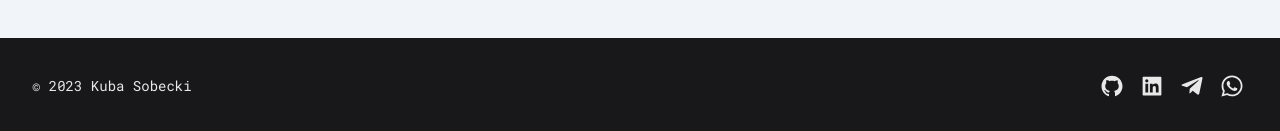
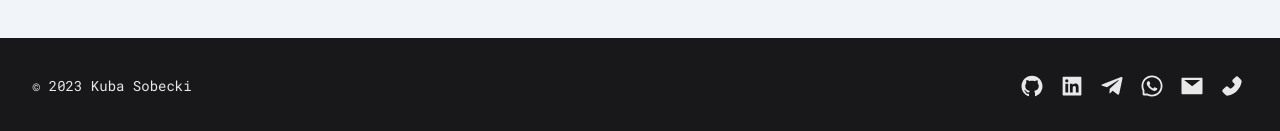
Before and after one commit to kubasobecki/kubasobecki.pl, a Next.js app: page / in a window 1280 px wide. Shown: the part 3738-3869 px from the top of the page. Built offline with nearby package versions, Linux system fonts and the light colour scheme.

Commit message:
Add tooltips to social links in the footer

```diff
--- a/components/layout/footer/footer.tsx
+++ b/components/layout/footer/footer.tsx
@@ -1,5 +1,20 @@
-import { AiOutlineGithub, AiFillLinkedin } from "react-icons/ai";
-import { FaTelegramPlane, FaWhatsapp } from "react-icons/fa";
+import {
+  AiOutlineGithub,
+  AiFillLinkedin,
+  AiFillMail,
+  AiFillPhone,
+  AiOutlineWhatsApp,
+} from "react-icons/ai";
+import { FaTelegramPlane } from "react-icons/fa";
+import { Tooltip } from "react-tooltip";
+import "react-tooltip/dist/react-tooltip.css";
+
+const tooltipStyle = {
+  backgroundColor: "hsl(var(--my-lime))",
+  color: "hsl(var(--my-dark))",
+  fontWeight: "bold",
+  margin: "0",
+};
 
 export default function Footer() {
   return (
@@ -7,36 +22,70 @@ export default function Footer() {
       <div className="flex space-x-2">
         <a
           href="https://github.com/kubasobecki/"
+          data-tooltip-id="tooltip-github"
+          data-tooltip-content="GitHub"
           target="_blank"
           rel="noreferrer"
           className="p-1 text-white/90 duration-300 hover:text-myLime"
         >
           <AiOutlineGithub size="24" />
         </a>
+        <Tooltip id="tooltip-github" style={tooltipStyle} />
         <a
           href="https://www.linkedin.com/in/kubasobecki/"
+          data-tooltip-id="tooltip-linkedin"
+          data-tooltip-content="LinkedIn"
           target="_blank"
           rel="noreferrer"
           className="p-1 text-white/90 duration-300 hover:text-myLime"
         >
           <AiFillLinkedin size="24" />
         </a>
+        <Tooltip id="tooltip-linkedin" style={tooltipStyle} />
         <a
           href="https://t.me/KubaSobecki"
+          data-tooltip-id="tooltip-telegram"
+          data-tooltip-content="Telegram"
           target="_blank"
           rel="noreferrer"
           className="p-1 text-white/90 duration-300 hover:text-myLime"
         >
           <FaTelegramPlane size="24" />
         </a>
+        <Tooltip id="tooltip-telegram" style={tooltipStyle} />
         <a
           href="https://wa.me/48519676788"
+          data-tooltip-id="tooltip-whatsapp"
+          data-tooltip-content="WhatsApp"
           target="_blank"
           rel="noreferrer"
           className="p-1 text-white/90 duration-300 hover:text-myLime"
         >
-          <FaWhatsapp size="24" />
+          <AiOutlineWhatsApp size="24" />
         </a>
+        <Tooltip id="tooltip-whatsapp" style={tooltipStyle} />
+        <a
+          href="mailto:kubasobecki@gmail.com"
+          data-tooltip-id="tooltip-email"
+          data-tooltip-content="Email"
+          target="_blank"
+          rel="noreferrer"
+          className="p-1 text-white/90 duration-300 hover:text-myLime"
+        >
+          <AiFillMail size="24" />
+        </a>
+        <Tooltip id="tooltip-email" style={tooltipStyle} />
+        <a
+          href="tel:+48519676788"
+          data-tooltip-id="tooltip-mobile"
+          data-tooltip-content="Mobile"
+          target="_blank"
+          rel="noreferrer"
+          className="p-1 text-white/90 duration-300 hover:text-myLime"
+        >
+          <AiFillPhone size="24" />
+        </a>
+        <Tooltip id="tooltip-mobile" style={tooltipStyle} />
       </div>
       <span className="text-white/90">
         © {new Date().getFullYear()} Kuba Sobecki
--- a/components/layout/layout.tsx
+++ b/components/layout/layout.tsx
@@ -1,14 +1,18 @@
 import Header from "./header/Header";
 import Footer from "./footer/Footer";
 
-export default function Layout({ children }) {
+export default function Layout({
+  showHeader = true,
+  showFooter = true,
+  children,
+}) {
   return (
     <>
-      <Header />
-      <main className="w-full p-8 pt-12">
+      {showHeader && <Header />}
+      <main className=" p-8 pt-12">
         <div className="mx-auto max-w-7xl">{children}</div>
       </main>
-      <Footer />
+      {showFooter && <Footer />}
     </>
   );
 }
--- a/package.json
+++ b/package.json
@@ -28,6 +28,7 @@
     "react-google-recaptcha": "^2.1.0",
     "react-hot-toast": "^2.4.0",
     "react-icons": "^4.8.0",
+    "react-tooltip": "^5.10.1",
     "typescript": "4.9.5",
     "yup": "^1.0.2"
   },
--- /dev/null
+++ b/pages/404.tsx
@@ -0,0 +1,13 @@
+import Layout from "@/components/layout/layout";
+import Link from "next/dist/client/link";
+
+export default function Custom404() {
+  return (
+    <div className="flex h-screen flex-col items-center justify-center">
+      <h1 className="font-mono text-2xl">404 - You are lost</h1>
+      <Link href="/" className="font-bold">
+        Return home?
+      </Link>
+    </div>
+  );
+}
--- a/pages/contact/index.tsx
+++ b/pages/contact/index.tsx
@@ -9,7 +9,7 @@ export default function Contact() {
         <title>kubasobecki.pl | contact</title>
       </Head>
       <Layout>
-        <h1 className="">Contact</h1>
+        <h1 className="">Let's talk</h1>
         <div className="grid gap-8 md:grid-cols-2">
           <div className="rounded bg-slate-200 p-4">
             <p>Kuba Sobecki</p>
--- a/pages/index.tsx
+++ b/pages/index.tsx
@@ -1,7 +1,10 @@
 import Layout from "@/components/layout/Layout";
+import { useAppSelector } from "@/utilities/hooks";
 import Head from "next/head";
 
 export default function Home() {
+  const { theme } = useAppSelector((state: RootState) => state);
+
   return (
     <>
       <Head>
@@ -89,7 +92,7 @@ export default function Home() {
               d="M293 128h74l7 2 5-5c11-11 3-29-12-29h-74a32 32 0 0 0-22 9l-83 83c-7 7-7 17 0 24l4 4 79-79a32 32 0 0 1 22-9z"
             />
             <path
-              fill="#18181B"
+              fill={theme === "dark" ? "#FFFFFF" : "#18181B"}
               d="M0 32h96v96L0 32zm252 220 122-122-7-2h-74a32 32 0 0 0-22 9l-79 79 36 36c7 7 17 7 24 0zm127 231L163 267c-6-6-16-6-22 0l-45 45v-99a32 32 0 0 0-9-22l-73-73c-5-5-14-2-14 5v372c0 15 18 23 29 12l123-123 119 119a32 32 0 0 0 22 9h74c15 0 23-18 12-29z"
             />
             <circle cx="552" cy="148" r="148" fill="#FFF" />
@@ -194,7 +197,7 @@ export default function Home() {
               d="M293 128h74l7 2 5-5c11-11 3-29-12-29h-74a32 32 0 0 0-22 9l-83 83c-7 7-7 17 0 24l4 4 79-79a32 32 0 0 1 22-9z"
             />
             <path
-              fill="#18181B"
+              fill={theme === "dark" ? "#FFFFFF" : "#18181B"}
               d="M0 32h96v96L0 32zm252 220 122-122-7-2h-74a32 32 0 0 0-22 9l-79 79 36 36c7 7 17 7 24 0zm127 231L163 267c-6-6-16-6-22 0l-45 45v-99a32 32 0 0 0-9-22l-73-73c-5-5-14-2-14 5v372c0 15 18 23 29 12l123-123 119 119a32 32 0 0 0 22 9h74c15 0 23-18 12-29z"
             />
             <circle cx="552" cy="148" r="148" fill="#FFF" />
@@ -299,7 +302,7 @@ export default function Home() {
               d="M293 128h74l7 2 5-5c11-11 3-29-12-29h-74a32 32 0 0 0-22 9l-83 83c-7 7-7 17 0 24l4 4 79-79a32 32 0 0 1 22-9z"
             />
             <path
-              fill="#18181B"
+              fill={theme === "dark" ? "#FFFFFF" : "#18181B"}
               d="M0 32h96v96L0 32zm252 220 122-122-7-2h-74a32 32 0 0 0-22 9l-79 79 36 36c7 7 17 7 24 0zm127 231L163 267c-6-6-16-6-22 0l-45 45v-99a32 32 0 0 0-9-22l-73-73c-5-5-14-2-14 5v372c0 15 18 23 29 12l123-123 119 119a32 32 0 0 0 22 9h74c15 0 23-18 12-29z"
             />
             <circle cx="552" cy="148" r="148" fill="#FFF" />
```
Also changed, not shown: styles/globals.css (+13 -0 lines), 1 other file (tests, documents, lock files or other folders).
